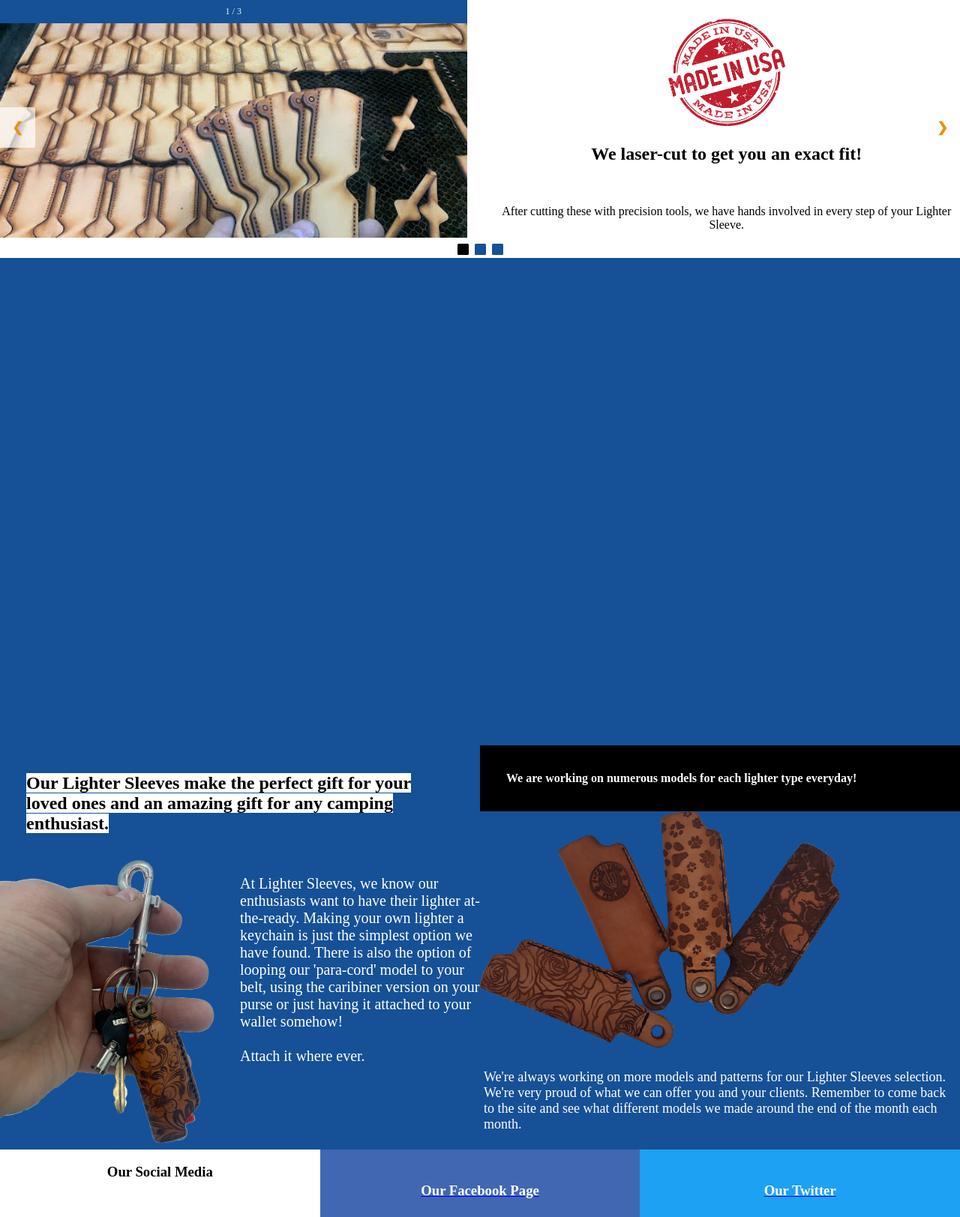
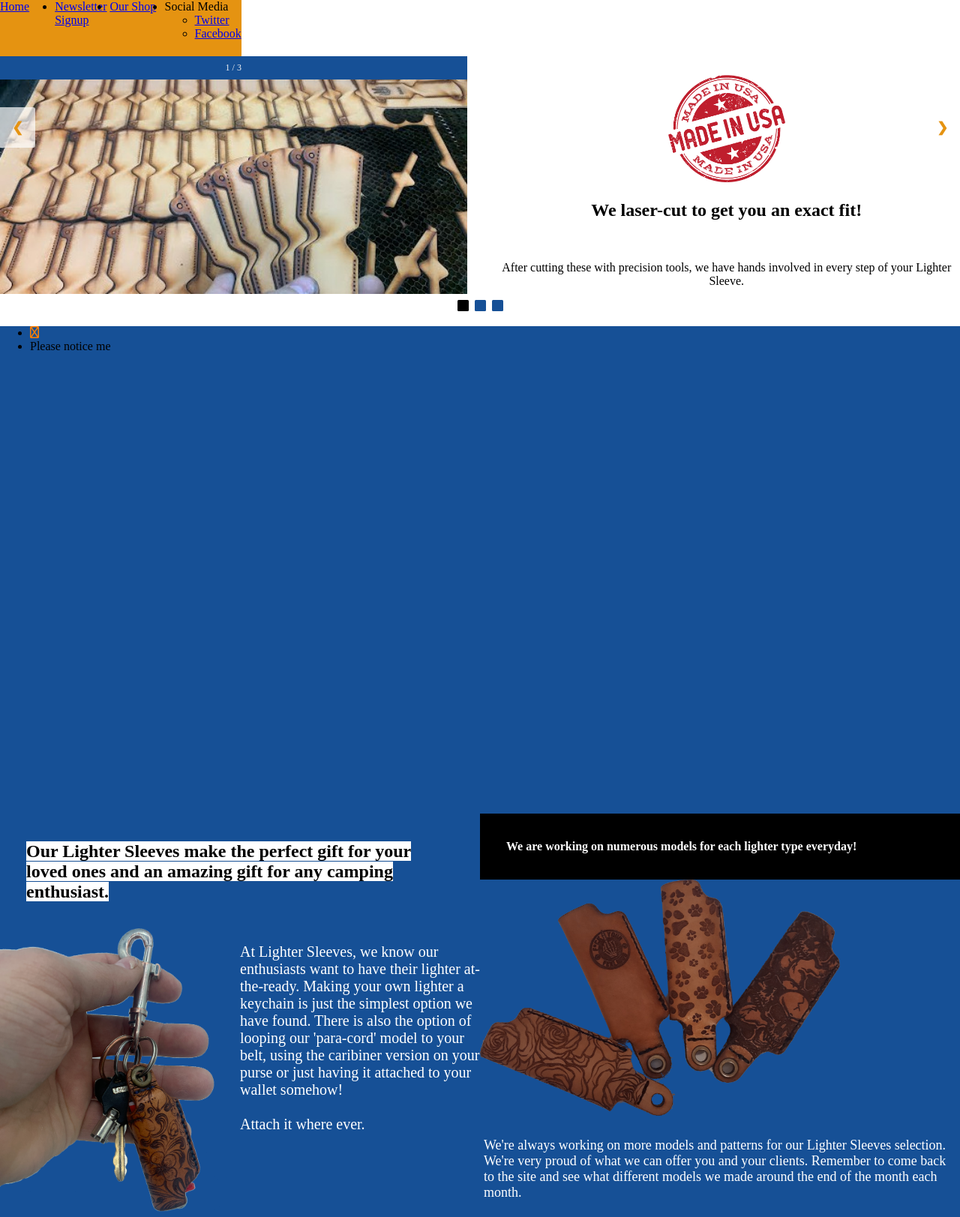
Before and after one commit to Nomnomish/LightSleeves, a PHP site: page /index.html in a window 1280 px wide. Shown: the part 75-1698 px from the top of the page at 75% size. Run offline with PHP 8.4, Linux system fonts and the light colour scheme; some libraries are stand-ins or nearby versions.

Commit message:
Mid-work safety commit

```diff
--- a/index.html
+++ b/index.html
@@ -4,11 +4,23 @@
 			<meta name="viewport" content="width=device-width, initial-scale=1">
 			<title>Lighter SleeveS: The only one you'll ever want</title>
 			<link rel="stylesheet" href="styles.css">
+			<script src="https://kit.fontawesome.com/f9122f7dc0.js" crossorigin="anonymous"></script>
 		</head>
 	<body>
 		<header id="header-part">
 			<a href="https://lightersleeves.com" alt="Return to Lighter SleeveS Home"><img src="images/lighter-sleeves-logo.png" alt="Lighter SleeveS: The only one you'll ever want." class="logo" /></a>
 		</header>
+		<nav class="navbar">
+			<ul class="main-menu">
+				<li><a href="https://lightersleeves.com/" alt="Home">Home</a></li>
+				<li><a href="/newsletter">Newsletter Signup</a></li>
+				<li><a href="/shop">Our Shop</a></li>
+				<li class="soc-menu">Social Media<ul>
+					<li><a href="https://twitter.com/LighterSleeves">Twitter</a></li>
+					<li><a href="https://www.facebook.com/lightersleeves">Facebook</a></li>
+				</ul></li>
+			</ul>
+		</nav>
 		<div id="banner">
 			<div class="slideshow-container">
 				<a class="prev" onclick="plusSlides(-1)">❮</a>
@@ -51,7 +63,12 @@
 		  <span class="dot" onclick="currentSlide(2)"></span>
 		  <span class="dot" onclick="currentSlide(3)"></span>
 		</div>
-		<div class="parallax"></div>
+		<div class="parallax">
+			<ul>
+			<li><i class="fa-regular fa-shield" style="color: #ff8000;"></i></li>
+			<li>Please notice me</li>
+		</ul>
+		</div>
 		<div class="sales-pitch">
 			<div class="left-pitch">
 				<h2><span>Our Lighter Sleeves make the perfect gift for your loved ones and an amazing gift for any camping enthusiast.</span></h2>
@@ -120,6 +137,5 @@
 		  dots[slideIndex-1].className += " active";
 		}
 	</script>
-	<script src="https://kit.fontawesome.com/f9122f7dc0.js" crossorigin="anonymous"></script>
 	</body>
 </html>
--- a/styles.css
+++ b/styles.css
@@ -1,3 +1,12 @@
+/*
+Theme Name: Lighter Sleeves
+Author: Nomnomish
+Author URI: https://valhallacomputers.com
+Description: A theme for the Lighter Sleeves business
+Version: 1.0
+License: GNU General Public License v2 or later
+License URI: http://www.gnu.org/licenses/gpl-2.0.html
+*/
 body{
 	margin: 0;
 	padding: 0;}
@@ -243,3 +252,20 @@ footer{
   text-decoration: none;
   font-family: "Times New Roman", Times, serif;
 }
+.invisible{
+  border-width: 0;
+}
+.navbar{
+  float:left;
+}
+.main-menu{
+  height: 75px;
+  background-color: #e59311;
+  display: flex;
+  flex-wrap: row wrap;
+  margin: 0px;
+  padding: 0px;
+}
+.main-menu li{
+  flex:1;
+}
```
Also changed, not shown: header.php (added, +31 -0 lines).
